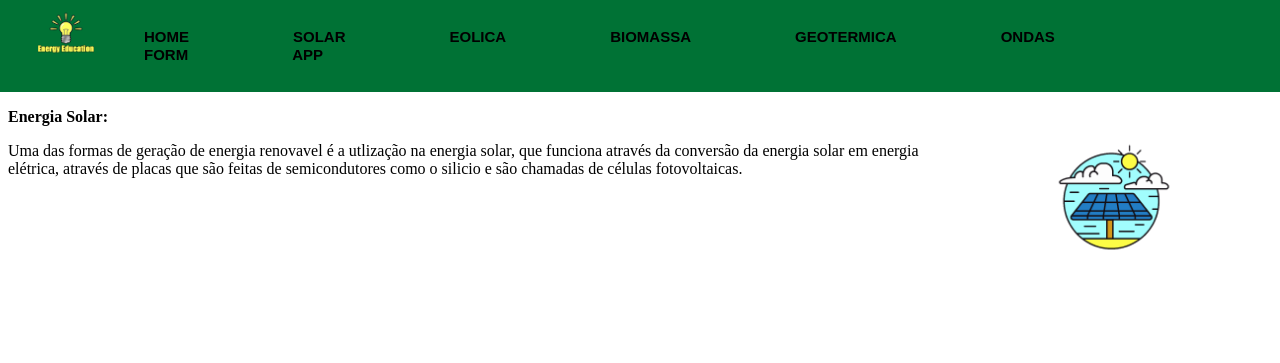
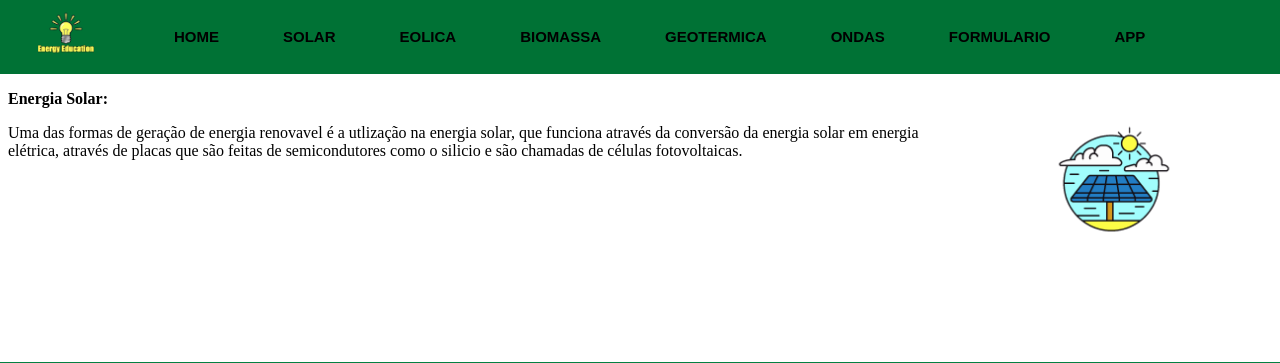
Before and after one commit to HugoVec/EnergiaR, a PHP site: page /Home.html in a window 1280 px wide. Shown: the top 363 px of the page. Run offline with PHP 8.4, Linux system fonts and the light colour scheme.

Commit message:
Alinhamento no CSS

```diff
--- a/SiteEnergiaR/WebContent/CSS/MenuHF.css
+++ b/SiteEnergiaR/WebContent/CSS/MenuHF.css
@@ -3,6 +3,7 @@ ul {
   padding: 28px;
   margin: -8px;
   margin-bottom: 9px;
+  width: 100%;
 }
 
 li {
@@ -13,10 +14,10 @@ ul li a{
   font-family: "Arial";
   font-style: normal;
   font-size:15px;
-  padding: 7px 50px;
+  padding: 7px 30px;
+
   text-decoration: none;
   color:black;
-  text-align: center;
   font-weight: bold;
 }
 
@@ -24,6 +25,7 @@ ul li a{
 .logo img {
 
   margin-left: 30px;
+  margin-right: 50px;
   float: left;
   width: 56px;
   height: 56px;
@@ -38,7 +40,6 @@ ul li a{
   margin-top:5px;
   width:100%;
   height:265px;
-
   margin-bottom: 15px;
 }
 
--- a/SiteEnergiaR/WebContent/Home.html
+++ b/SiteEnergiaR/WebContent/Home.html
@@ -18,7 +18,7 @@
 			<li><a href="#">BIOMASSA</a></li>
 			<li><a href="#">GEOTERMICA</a></li>
 			<li><a href="#">ONDAS</a></li>
-			<li><a href="#">FORM</a></li>
+			<li><a href="#">FORMULARIO</a></li>
 			<li><a href="#">APP</a></li>
 		</ul>
 	</div>
```
